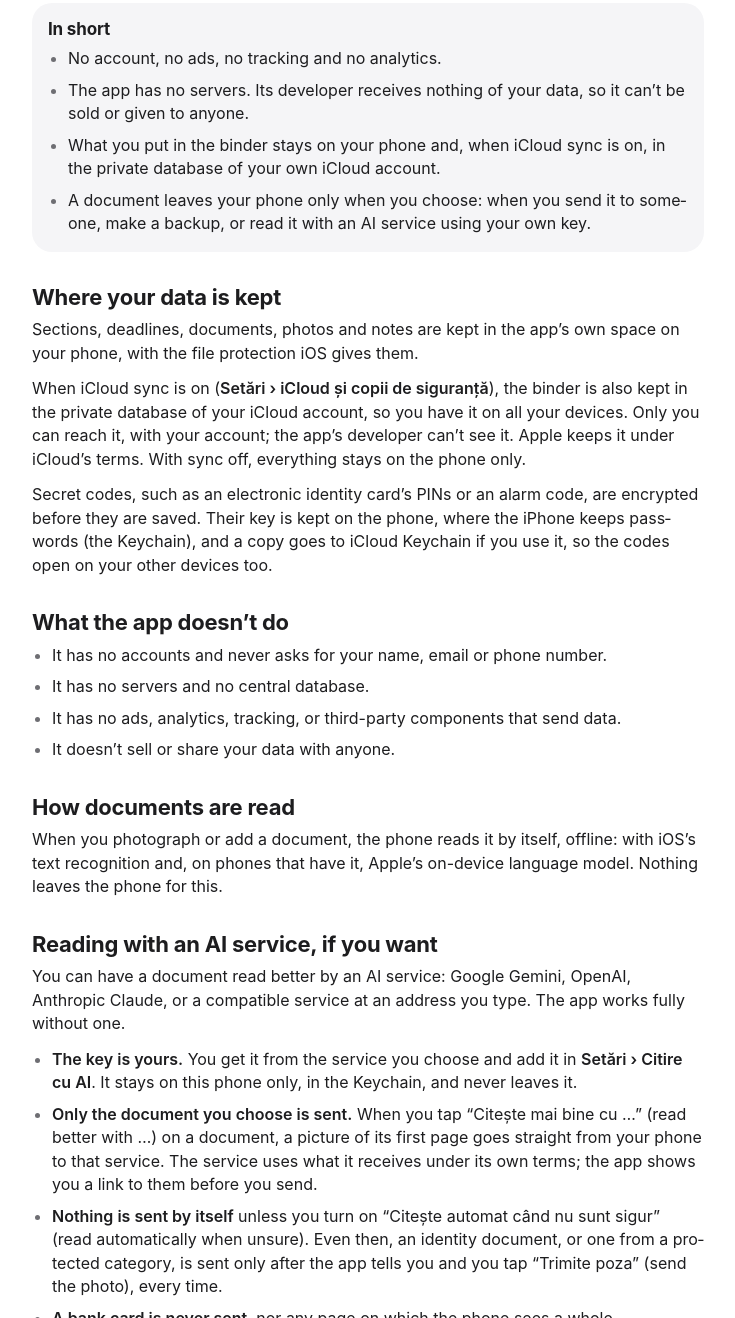
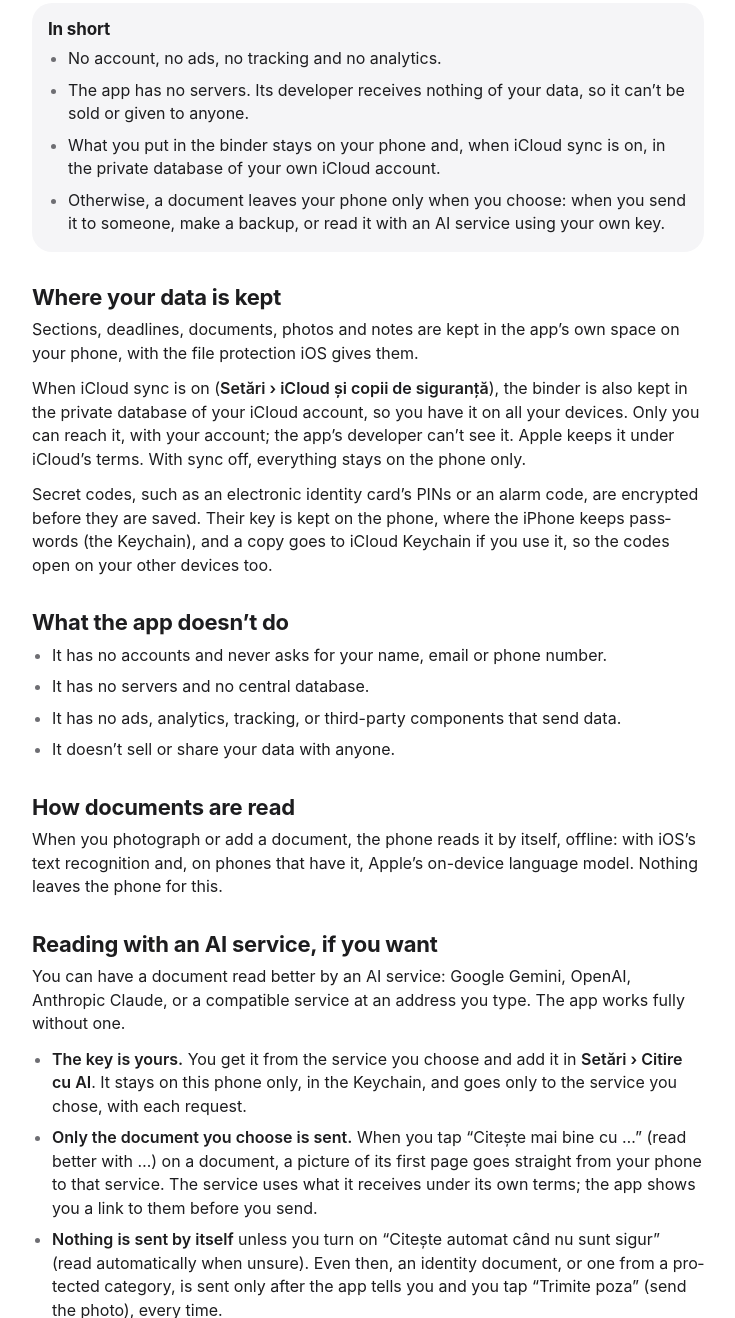
Before and after one commit to bek00letz/DosarCuSina, a plain HTML site: page site/en/privacy/index.html in a window 1280 px wide. Shown: the part 374-1692 px from the top of the page, without its empty margins (272-1007 px from the left). Drawn offline with Linux system fonts and the light colour scheme.

Commit message:
fix(site): say where the AI key goes, and that iCloud is the other way out
Co-Authored-By: Claude Opus 5.5 <noreply@anthropic.com>

```diff
--- a/site/en/privacy/index.html
+++ b/site/en/privacy/index.html
@@ -46,7 +46,7 @@
 <li>No account, no ads, no tracking and no analytics.</li>
 <li>The app has no servers. Its developer receives nothing of your data, so it can’t be sold or given to anyone.</li>
 <li>What you put in the binder stays on your phone and, when iCloud sync is on, in the private database of your own iCloud account.</li>
-<li>A document leaves your phone only when you choose: when you send it to someone, make a backup, or read it with an AI service using your own key.</li>
+<li>Otherwise, a document leaves your phone only when you choose: when you send it to someone, make a backup, or read it with an AI service using your own key.</li>
 </ul>
 </section>
 
@@ -69,7 +69,7 @@
 <h2 id="ai">Reading with an AI service, if you want</h2>
 <p>You can have a document read better by an AI service: Google Gemini, OpenAI, Anthropic Claude, or a compatible service at an address you type. The app works fully without one.</p>
 <ul>
-<li><strong>The key is yours.</strong> You get it from the service you choose and add it in <span class="path">Setări › Citire cu AI</span>. It stays on this phone only, in the Keychain, and never leaves it.</li>
+<li><strong>The key is yours.</strong> You get it from the service you choose and add it in <span class="path">Setări › Citire cu AI</span>. It stays on this phone only, in the Keychain, and goes only to the service you chose, with each request.</li>
 <li><strong>Only the document you choose is sent.</strong> When you tap “Citește mai bine cu …” (read better with …) on a document, a picture of its first page goes straight from your phone to that service. The service uses what it receives under its own terms; the app shows you a link to them before you send.</li>
 <li><strong>Nothing is sent by itself</strong> unless you turn on “Citește automat când nu sunt sigur” (read automatically when unsure). Even then, an identity document, or one from a protected category, is sent only after the app tells you and you tap “Trimite poza” (send the photo), every time.</li>
 <li><strong>A bank card is never sent</strong>, nor any page on which the phone sees a whole card number.</li>
```
Also changed, not shown: site/confidentialitate/index.html (+2 -2 lines).
